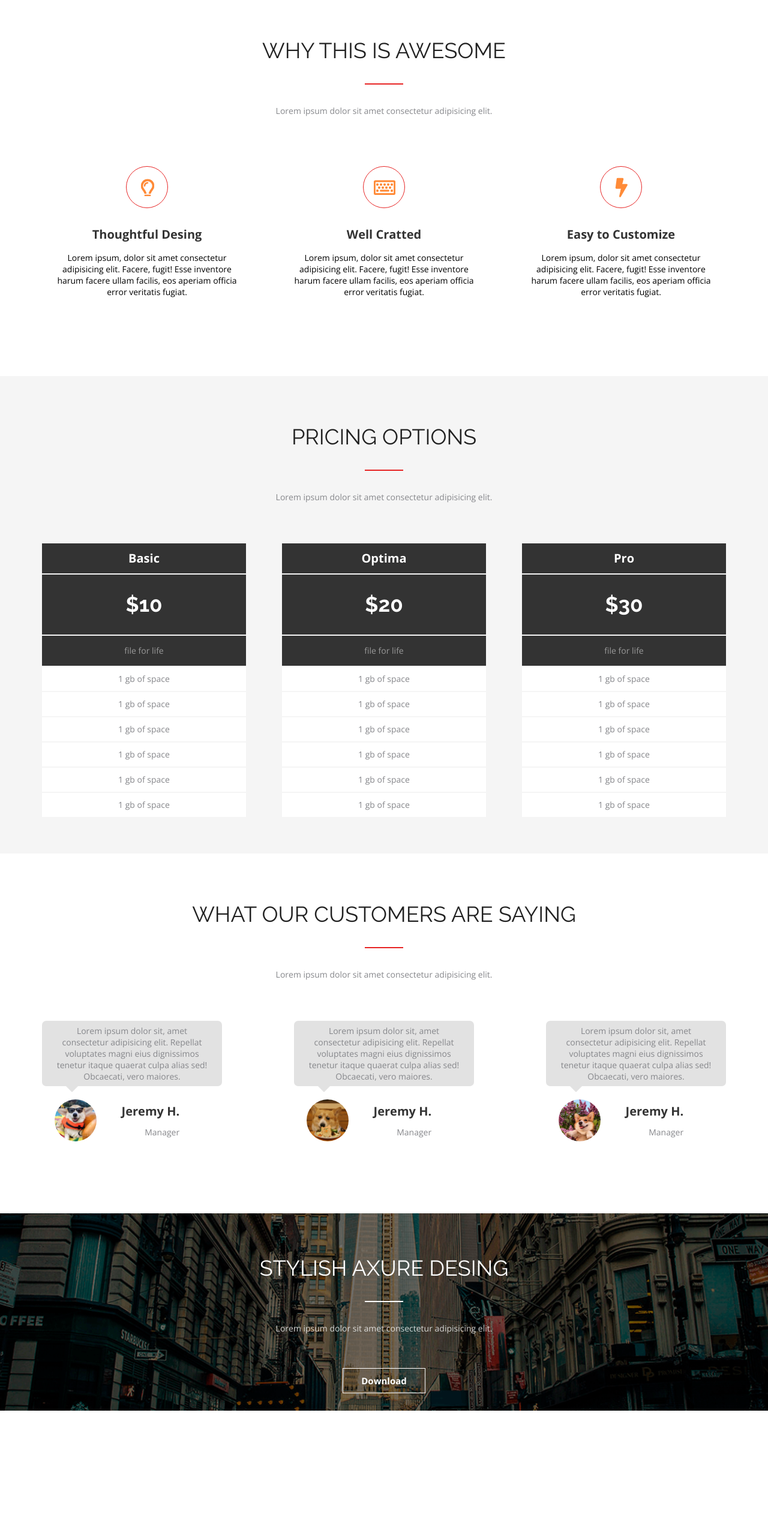
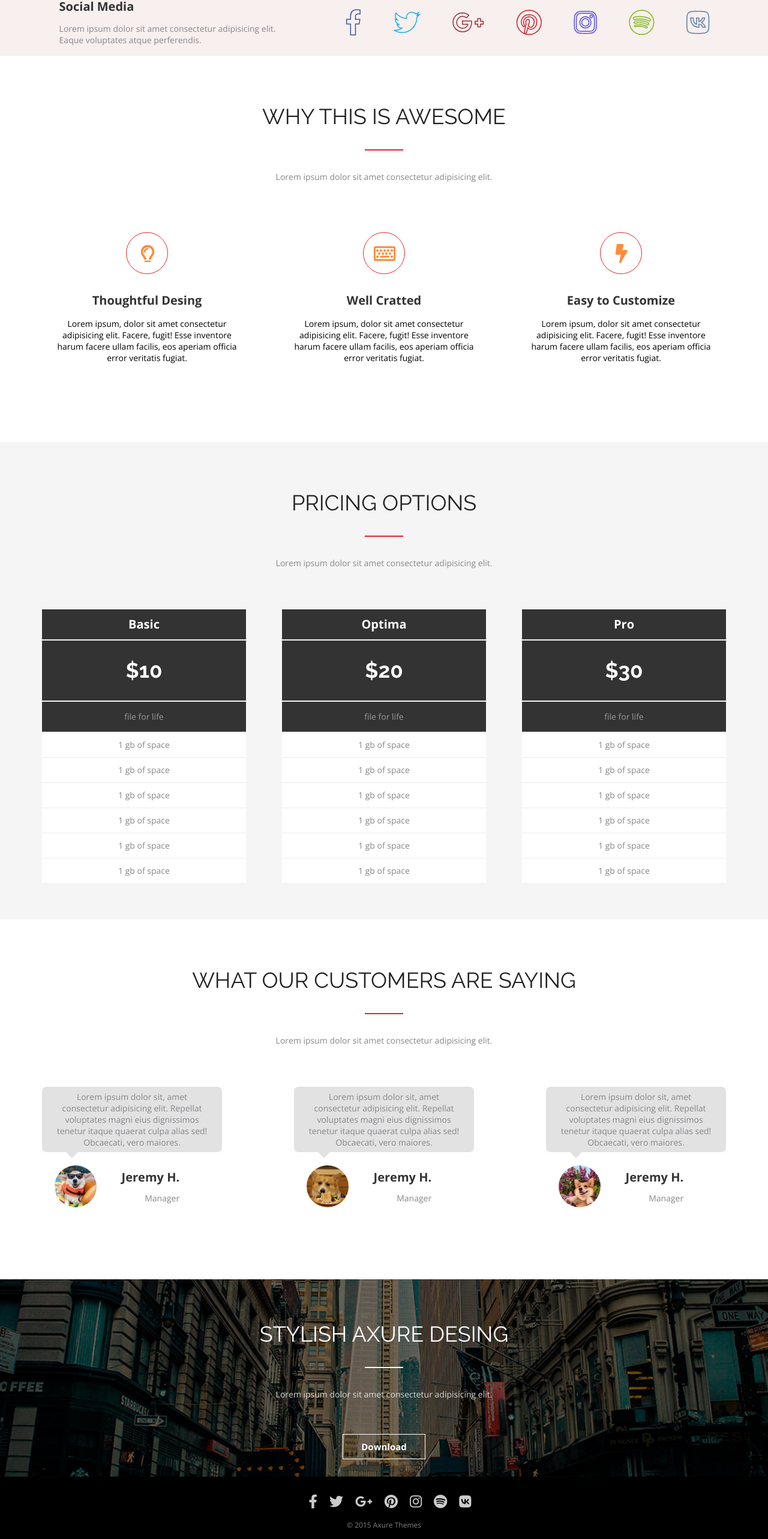
Before and after one commit to revolt1811/FE36-Landing-Pirogova-Valeriya, a plain HTML site: page index.html in a window 1280 px wide. Shown: the part 92-2658 px from the top of the page at 60% size. Before the commit the page ends 2444 px from the top, so only its background shows below. Drawn offline with nearby package versions, Linux system fonts and the light colour scheme.

Commit message:
add new section

```diff
--- /dev/null
+++ b/css/footer.css
@@ -0,0 +1,27 @@
+#footer{
+  background-color: #000000;
+  padding: 30px 0 15px;
+}
+.footer__icons{
+  color: rgba(255, 255, 255, 0.8);
+  display: flex;
+  justify-content: center;
+  margin-bottom: 18px;
+}
+.footer__icons .fa-brands{
+  margin-left: 20px;
+  font-size: 23px;
+  transition: 0.5s;
+}
+.footer__icons .fa-brands:hover{
+  transform:translate(-3px, 3px) scale(1.2);
+}
+.footer__wrap span{
+  display: block;
+  text-align: center;
+  color: rgba(255, 255, 255, 0.5);
+  margin: auto;
+  font-family: 'Open Sans', sans-serif;
+  font-weight: 400;
+  font-size: 12px;
+}
--- a/css/header.css
+++ b/css/header.css
@@ -35,7 +35,7 @@
 }
 .navigation__list--item{
   border-bottom: 2px solid #000;
-  transition: 0.5s;
+  transition: 0.2s;
 }
 .navigation__list--item:hover{
   border-bottom: 2px solid #EC7979 ;
--- a/css/index.css
+++ b/css/index.css
@@ -3,6 +3,8 @@
 @import url(../css/customers.css);
 @import url(../css/axure.css);
 @import url(../css/header.css);
+@import url(../css/media.css);
+@import url(../css/footer.css);
 @import url('https://fonts.googleapis.com/css2?family=Open+Sans:wght@400;700&family=Raleway:wght@400;700&display=swap');
 
 *{
--- /dev/null
+++ b/css/media.css
@@ -0,0 +1,49 @@
+@import url(https://cdnjs.cloudflare.com/ajax/libs/font-awesome/6.1.1/css/all.min.css);
+#media{
+  background-color: #F8EFEF;
+  padding: 14px 0 17px;
+}
+.media__wrap {
+  display: flex;
+  justify-content: space-around;
+}
+.media__text {
+}
+.media__text--paragraf {
+}
+.icons {
+  display: flex;
+}
+
+.icons li{
+  margin-left: 55px;
+  display: flex;
+  justify-content: center;
+  align-items: center;
+  cursor: pointer;
+}
+.icons li .fa-brands{
+  font-size: 42px;
+  -webkit-text-stroke: 1.5px var(--clr);
+  color:transparent;
+  transition: 0.5s;
+}
+.icons li .fa-brands:hover{
+  color: var(--clr);
+  transform: translate(-3px, 3px) scale(1.2);
+}
+.media__text h2{
+  color: #333333;
+  font-family: 'Open Sans', sans-serif;
+  font-weight: 700;
+  font-size: 20px;
+  margin-bottom: 14px;
+  text-transform: capitalize;
+}
+.media__text--paragraf p{
+  width: 365px;
+  color: #86878B;
+  font-family: 'Open Sans', sans-serif;
+  font-weight: 400;
+  font-size: 14px;
+}
--- a/index.html
+++ b/index.html
@@ -23,6 +23,27 @@
           <li class="navigation__list--item"><a href="#">Contact</a></li>
         </ul>
       </nav>
+    </div>
+  </div>
+</section>
+<section id="media">
+  <div class="container">
+    <div class="media__wrap">
+      <div class="media__text">
+        <h2>Social media</h2>
+        <div class="media__text--paragraf">
+          <p>Lorem ipsum dolor sit amet consectetur adipisicing elit. Eaque voluptates atque perferendis.</p>
+        </div>
+      </div>
+      <ul class="icons">
+        <li style="--clr:#3b5998"><i class="fa-brands fa-facebook-f"><a href="#"></a></i></li>
+        <li style="--clr:#1faee9"><i class="fa-brands fa-twitter"><a href="#"></a></i></li>
+        <li style="--clr:#9b2d30"><i class="fa-brands fa-google-plus-g"><a href="#"></a></i></li>
+        <li style="--clr:#c8232c"><i class="fa-brands fa-pinterest"><a href="#"></a></i></li>
+        <li style="--clr:#5851db"><i class="fa-brands fa-instagram"><a href="#"></a></i></li>
+        <li style="--clr:#81b71a"><i class="fa-brands fa-spotify"><a href="#"></a></i></li>
+        <li style="--clr:#597da3"><i class="fa-brands fa-vk"><a href="#"></a></i></li>
+      </ul>
     </div>
   </div>
 </section>
@@ -181,5 +202,21 @@
     </div>
   </div>
  </section>
+ <section id="footer">
+  <div class="container">
+    <div class="footer__wrap">
+      <ul class="footer__icons">
+        <li><i class="fa-brands fa-facebook-f"><a href="#"></a></i></li>
+        <li><i class="fa-brands fa-twitter"><a href="#"></a></i></li>
+        <li><i class="fa-brands fa-google-plus-g"><a href="#"></a></i></li>
+        <li><i class="fa-brands fa-pinterest"><a href="#"></a></i></li>
+        <li><i class="fa-brands fa-instagram"><a href="#"></a></i></li>
+        <li><i class="fa-brands fa-spotify"><a href="#"></a></i></li>
+        <li><i class="fa-brands fa-vk"><a href="#"></a></i></li>
+      </ul>
+      <span>© 2015 Axure Themes</span>
+    </div>
+  </div>
+ </section>
 </body>
 </html>
```
